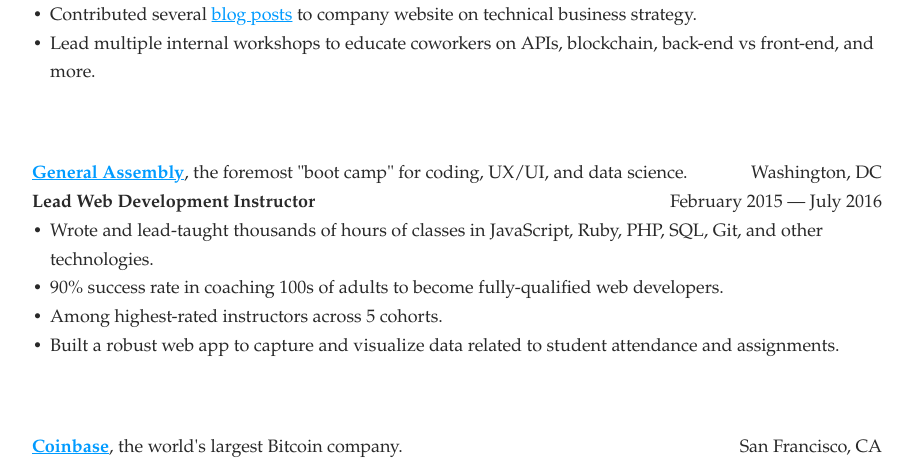
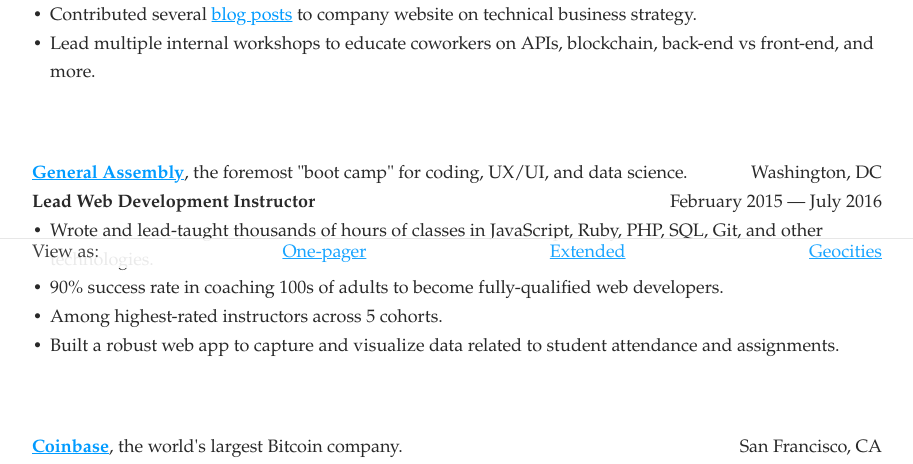
Before and after one commit to RobertAKARobin/robertakarobin.github.io, a PHP site: page / in a window 1280 px wide. Shown: the part 532-996 px from the top of the page, without its empty margins (183-1096 px from the left). Run offline with PHP 8.4, Linux system fonts and the light colour scheme.

Commit message:
Styling for view-as menu

```diff
--- a/css/styles.css
+++ b/css/styles.css
@@ -30,22 +30,41 @@ body {
 }
 
 section {
-  clear: both;
   position: relative;
   margin-bottom: 1em;
 }
 
-li {
+nav {
+  position: fixed;
+  bottom: 0;
+  left: 0;
+  width: 100%;
+  border-top: 1px solid rgba(0, 0, 0, 0.1);
+  background-color: #fff;
+  opacity: 0.9;
+  transition: 0.1s opacity;
+}
+nav:hover {
+  opacity: 1;
+}
+nav ul {
+  margin: 0 auto;
+  display: flex;
+  flex-direction: row;
+  justify-content: space-between;
+}
+
+section li {
   position: relative;
   padding-left: 1em;
 }
-li:before {
+section li:before {
   display: inline-block;
   position: absolute;
   left: 0;
   content: "\2022";
 }
-li li:before {
+section li li:before {
   content: "-";
 }
 
@@ -107,6 +126,10 @@ em {
     margin-top: 3em;
   }
 
+  nav ul {
+    padding: 0 1em;
+  }
+
   section {
     margin-bottom: 4em;
   }
@@ -137,6 +160,11 @@ em {
   body {
     width: 850px;
   }
+
+  nav ul {
+    width: 850px;
+    margin: 0 auto;
+  }
 }
 @media print, screen and (min-width: 900px) {
   header {
@@ -164,4 +192,8 @@ em {
   section:last-of-type {
     margin-bottom: 0;
   }
+
+  nav {
+    display: none;
+  }
 }
--- a/css/styles.scss
+++ b/css/styles.scss
@@ -27,12 +27,32 @@ body{
 	margin-right:auto;
 }
 section{
-	clear:both;
 	position:relative;
 	margin-bottom:1em;
 }
+nav{
+	position:fixed;
+	bottom:0;
+	left:0;
+	width:100%;
+	border-top:1px solid rgba(0,0,0,0.1);
+	background-color:#fff;
+	opacity:0.9;
+	transition:0.1s opacity;
 
-li{
+	&:hover{
+		opacity:1;
+	}
+
+	ul{
+		margin:0 auto;
+		display:flex;
+		flex-direction:row;
+		justify-content:space-between;
+	}
+}
+
+section li{
 	position:relative;
 	padding-left:1em;
 	&:before{
@@ -105,6 +125,9 @@ em{
 		padding:1em;
 		margin-top:3em;
 	}
+	nav ul{
+		padding:0 1em;
+	}
 	section{
 		margin-bottom:4em;
 	}
@@ -133,6 +156,10 @@ em{
 	body{
 		width:850px;
 	}
+	nav ul{
+		width:850px;
+		margin:0 auto;
+	}
 }
 @media print, screen and (min-width: 900px){
 	header{
@@ -157,4 +184,7 @@ em{
 	section:last-of-type{
 		margin-bottom:0;
 	}
+	nav{
+		display:none;
+	}
 }
--- a/index.html
+++ b/index.html
@@ -177,5 +177,14 @@
 		</ul>
 	</section>
 
+	<nav>
+		<ul>
+			<li>View as:</li>
+			<li><a href="#">One-pager</a></li>
+			<li><a href="#">Extended</a></li>
+			<li><a href="#">Geocities</a></li>
+		</ul>
+	</nav>
+
 </body>
 </html>
```
